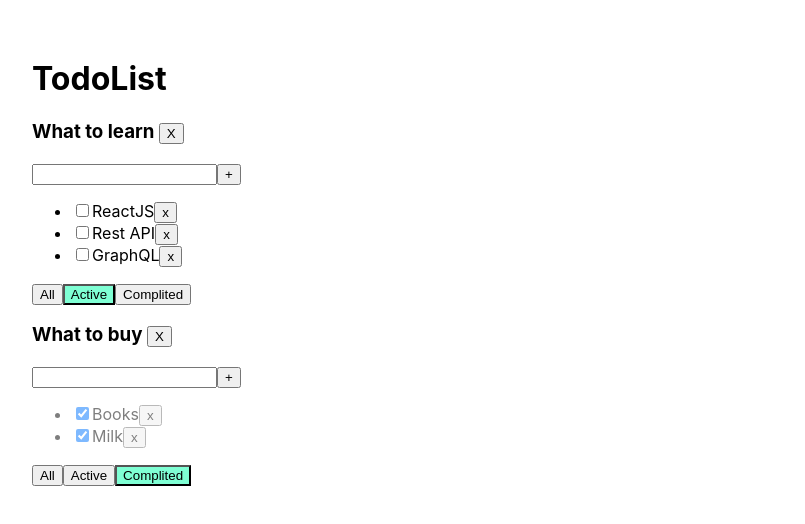
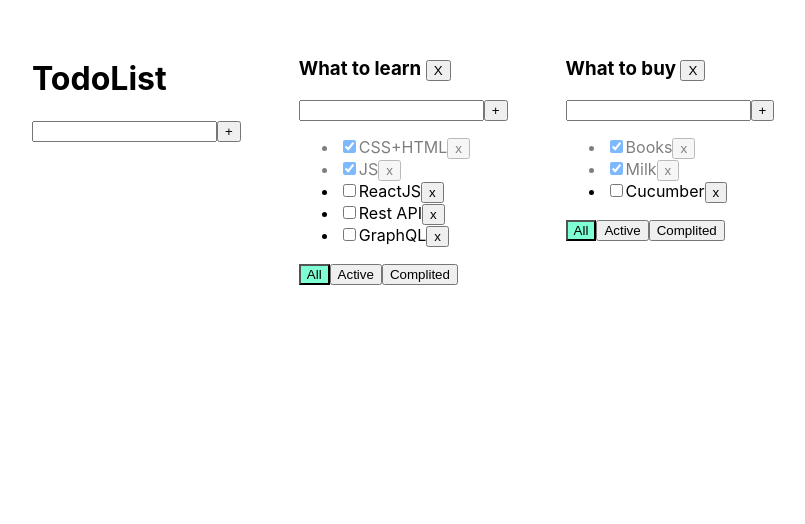
Before and after one commit to AlexKabanau/todolist, a React (Create React App) app: page / in a window 1280 px wide. Shown: the top 524 px of the page, without its empty margins (6-811 px from the left). Built offline with nearby package versions, Linux system fonts and the light colour scheme.

Commit message:
feat: 06 add todoList

```diff
--- /dev/null
+++ b/src/AddItemForm.tsx
@@ -0,0 +1,45 @@
+import React, { ChangeEvent, KeyboardEvent, useState } from 'react';
+
+export type AddItemFormPropsType = {
+  addItem: (title: string) => void;
+};
+
+export function AddItemForm(props: AddItemFormPropsType) {
+  const [newTaskTitle, setNewTaskTitle] = useState('');
+  const [error, setError] = useState<string | null>(null);
+
+  const onChangeHandler = (e: ChangeEvent<HTMLInputElement>) => {
+    setNewTaskTitle(e.currentTarget.value);
+  };
+
+  const onKeyDownHandler = (e: KeyboardEvent<HTMLInputElement>) => {
+    setError(null);
+    if (e.key === 'Enter') {
+      addTask();
+      // props.addTask(newTaskTitle, props.id);
+      // setNewTaskTitle('');
+    }
+  };
+
+  const addTask = () => {
+    if (newTaskTitle.trim() !== '') {
+      props.addItem(newTaskTitle.trim());
+      setNewTaskTitle('');
+    } else {
+      setError('Title is required');
+    }
+  };
+
+  return (
+    <div>
+      <input
+        value={newTaskTitle}
+        onChange={onChangeHandler}
+        onKeyDown={onKeyDownHandler}
+        className={error ? 'error' : ''}
+      />
+      <button onClick={addTask}>+</button>
+      {error && <div className="error-message">Field is required</div>}
+    </div>
+  );
+}
--- a/src/App.css
+++ b/src/App.css
@@ -1,5 +1,6 @@
 .App {
   padding: 38px;
+  display: flex;
 }
 
 .App > div {
--- a/src/App.tsx
+++ b/src/App.tsx
@@ -3,6 +3,7 @@
 import './App.css';
 import { TaskType, TodoList } from './TodoList';
 import { v1 } from 'uuid';
+import { AddItemForm } from './AddItemForm';
 
 export type FilterValuesType = 'all' | 'complited' | 'active';
 type TodoListType = {
@@ -54,14 +55,16 @@
   let todoListId2 = v1();
 
   let [todoLists, setTodoLists] = useState<Array<TodoListType>>([
-    { id: todoListId1, title: 'What to learn', filter: 'active' },
-    { id: todoListId2, title: 'What to buy', filter: 'complited' },
+    { id: todoListId1, title: 'What to learn', filter: 'all' },
+    { id: todoListId2, title: 'What to buy', filter: 'all' },
   ]);
 
   let removeTodoList = (todoListId: string) => {
     let filteredTodoList = todoLists.filter((todoList) => todoList.id !== todoListId);
     setTodoLists(filteredTodoList);
+
     delete tasksObj[todoListId];
+    setTasks({ ...tasksObj });
   };
 
   const [tasksObj, setTasks] = useState({
@@ -79,9 +82,23 @@
     ],
   });
 
+  function addTodoList(title: string) {
+    let todoList: TodoListType = {
+      id: v1(),
+      title: title,
+      filter: 'all',
+    };
+    setTodoLists([todoList, ...todoLists]);
+    setTasks({ ...tasksObj, [todoList.id]: [] });
+  }
+
   return (
     <div className="App">
-      <h1>TodoList</h1>
+      <div>
+        <h1>TodoList</h1>
+        <AddItemForm addItem={addTodoList} />
+      </div>
+
       {todoLists.map((todoList) => {
         let tasksForTodoList = tasksObj[todoList.id];
         if (todoList.filter === 'complited') {
--- a/src/TodoList.tsx
+++ b/src/TodoList.tsx
@@ -1,5 +1,6 @@
-import React, { ChangeEvent, KeyboardEvent, useState } from 'react';
+import React, { ChangeEvent } from 'react';
 import { FilterValuesType } from './App';
+import { AddItemForm } from './AddItemForm';
 
 export type TaskType = {
   id: string;
@@ -20,30 +21,6 @@
 };
 
 export const TodoList = (props: PropsType) => {
-  const [newTaskTitle, setNewTaskTitle] = useState('');
-  const [error, setError] = useState<string | null>(null);
-
-  const addTask = () => {
-    if (newTaskTitle.trim() !== '') {
-      props.addTask(newTaskTitle, props.id);
-      setNewTaskTitle('');
-    } else {
-      setError('Title is required');
-    }
-  };
-
-  const onChangeHandler = (e: ChangeEvent<HTMLInputElement>) => {
-    setNewTaskTitle(e.currentTarget.value);
-  };
-
-  const onKeyDownHandler = (e: KeyboardEvent<HTMLInputElement>) => {
-    setError(null);
-    if (e.key === 'Enter') {
-      props.addTask(newTaskTitle, props.id);
-      setNewTaskTitle('');
-    }
-  };
-
   const onAllClickHandler = () => {
     props.changeFilter('all', props.id);
   };
@@ -57,21 +34,17 @@
     props.removeTodoList(props.id);
   };
 
+  const addTask = (title: string) => {
+    props.addTask(title, props.id);
+  };
+
   return (
     <div>
       <h3>
         {props.title} <button onClick={removeTodoList}>X</button>
       </h3>
-      <div>
-        <input
-          value={newTaskTitle}
-          onChange={onChangeHandler}
-          onKeyDown={onKeyDownHandler}
-          className={error ? 'error' : ''}
-        />
-        <button onClick={addTask}>+</button>
-        {error && <div className="error-message">Field is required</div>}
-      </div>
+      <AddItemForm addItem={addTask} />
+
       <ul>
         {props.tasks.map((t) => {
           const onRemoveHandler = () => {
```
Also changed, not shown: src/setupTests.ts (deleted, +0 -5 lines).
